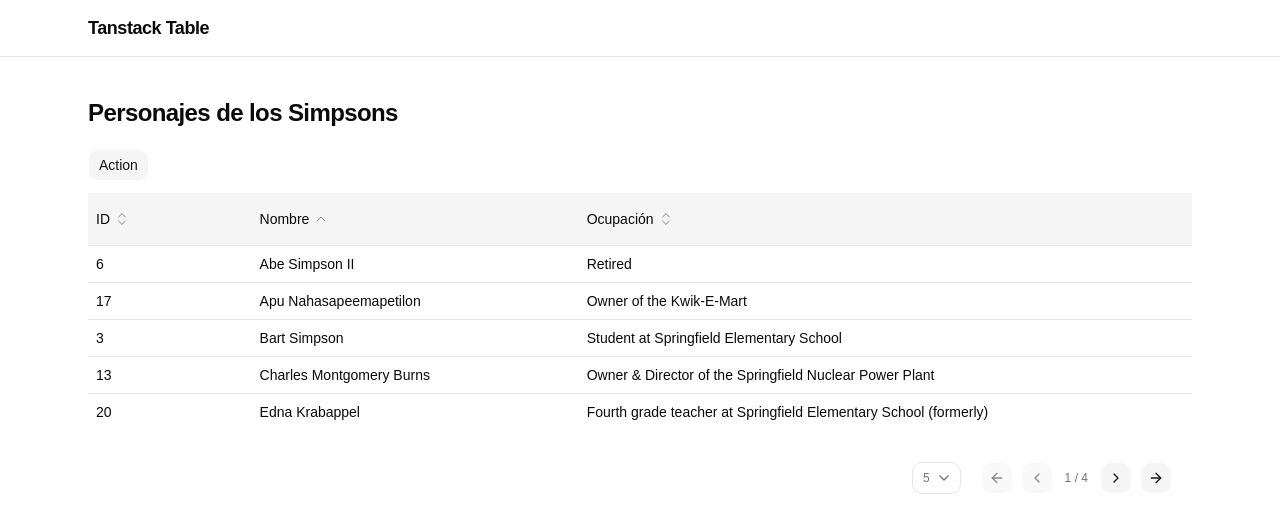
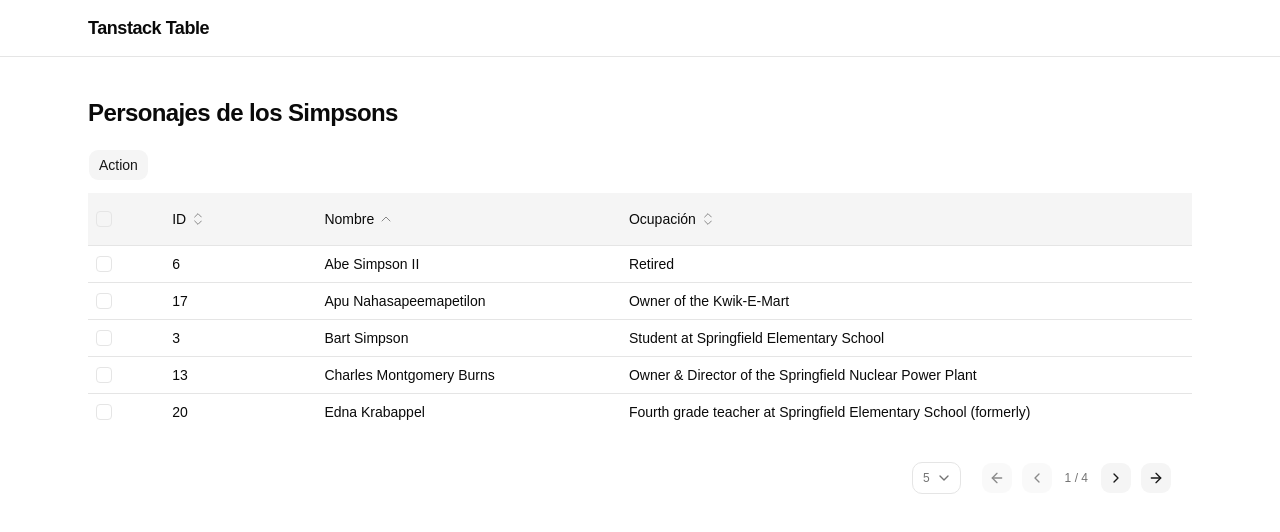
Before and after one commit to alanloffler/tanstack-table-template, a React (Vite) app: page / in a window 1280 px wide. Shown: the top 532 px of the page. Built offline with nearby package versions, Linux system fonts and the light colour scheme.

Commit message:
feat(app): checkbox column

```diff
--- a/src/App.tsx
+++ b/src/App.tsx
@@ -1,3 +1,4 @@
+import { Checkbox } from "@/components/ui/checkbox";
 import { DataTable } from "@/components/DataTable";
 import { SortableHeader } from "@/components/SortableHeader";
 
@@ -10,17 +11,38 @@ export default function App() {
 
   const columns: ColumnDef<ICharacter>[] = [
     {
+      id: "select-col",
+      size: 20,
+      header: ({ table }) => (
+        <Checkbox
+          checked={
+            table.getIsAllRowsSelected()
+              ? true
+              : table.getIsSomeRowsSelected()
+                ? "indeterminate"
+                : false
+          }
+          onCheckedChange={(checked) => table.toggleAllRowsSelected(!!checked)}
+        />
+      ),
+      cell: ({ row }) => (
+        <Checkbox
+          checked={row.getIsSelected()}
+          disabled={!row.getCanSelect()}
+          onCheckedChange={(checked) => row.toggleSelected(!!checked)}
+        />
+      ),
+    },
+    {
       accessorKey: "id",
-      maxSize: 40,
-      minSize: 40,
+      size: 40,
       header: ({ column }) => (
         <SortableHeader column={column}>ID</SortableHeader>
       ),
     },
     {
       accessorKey: "name",
-      maxSize: 80,
-      minSize: 80,
+      size: 80,
       header: ({ column }) => (
         <SortableHeader column={column}>Nombre</SortableHeader>
       ),
```
